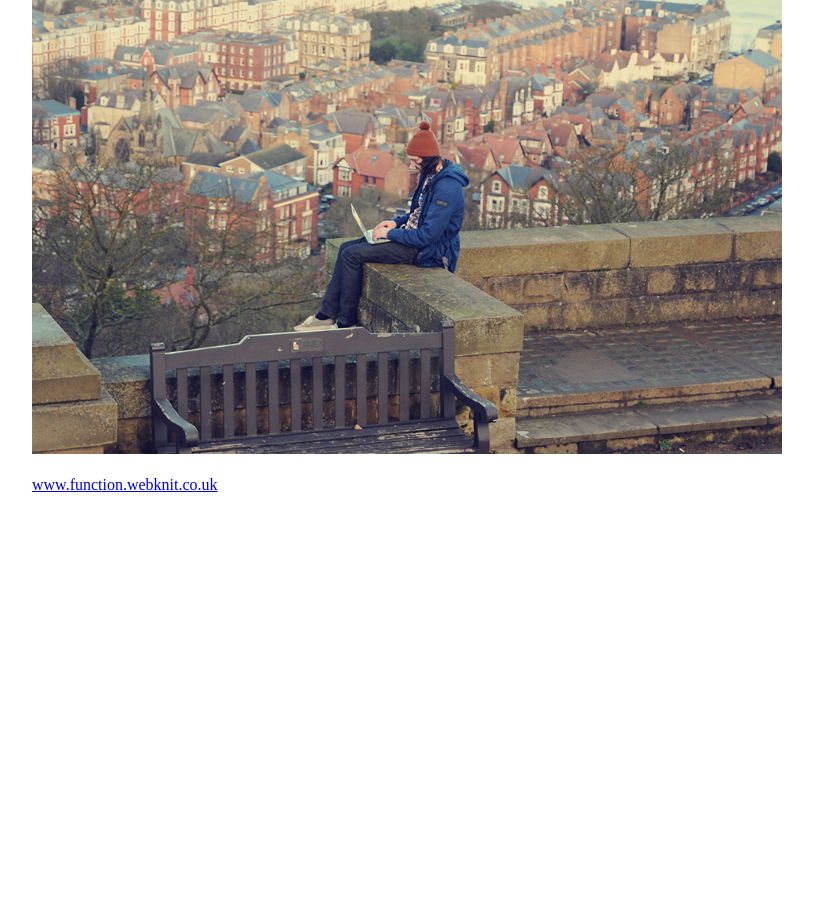
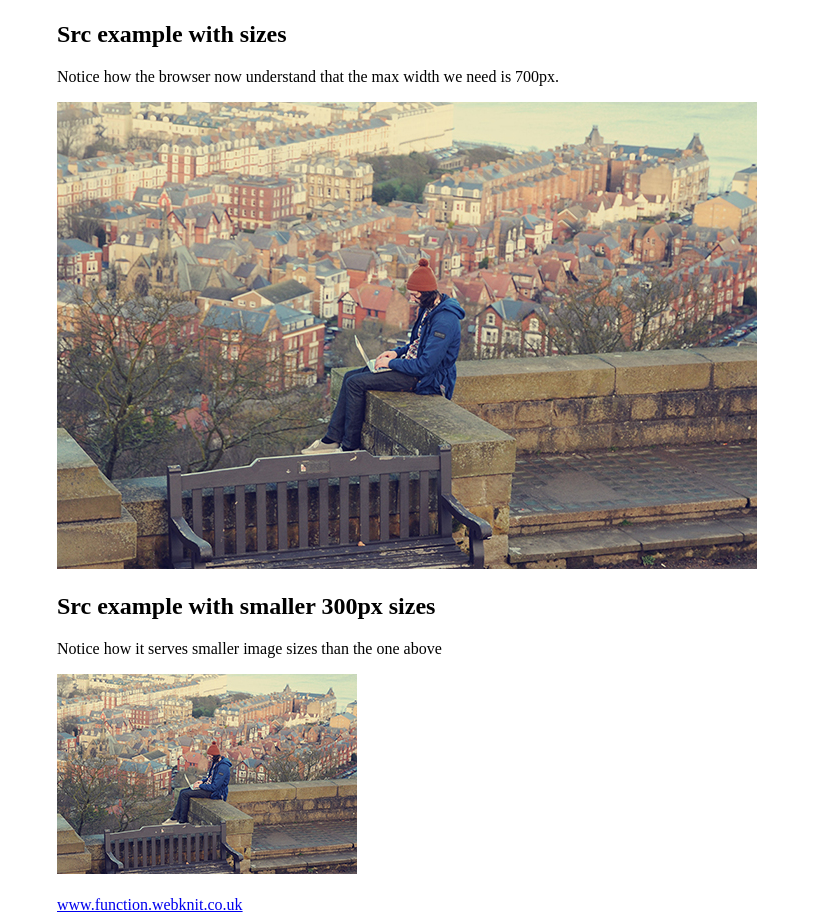
Before and after one commit to webknit/Picture-srcset, a plain HTML site: page index.html in a window 1280 px wide. Shown: the part 641-1563 px from the top of the page, without its empty margins (233-1046 px from the left). Before the commit the page ends 1143 px from the top, so only its background shows below. Drawn offline with Linux system fonts and the light colour scheme.

Commit message:
adding extra markup for examples

```diff
--- a/index.html
+++ b/index.html
@@ -11,7 +11,7 @@
 
 	.main-body {
 		margin: 0 auto;
-		max-width: 750px;
+		max-width: 700px;
 		width: 90%;
 	}
 
@@ -41,8 +41,28 @@ window.matchMedia||(window.matchMedia=function(){"use strict";var a=window.style
 
 		<h1>Picture &amp; srcset</h1>
 
-		<img src="300.jpg" srcset="300.jpg 300w, 700.jpg 700w, 750.jpg 750w, 1000.jpg 1000w, 1500.jpg 1500w, 2000.jpg 2000w, 3000.jpg 3000w" alt="yah">
+		<h2 id="srcset-nosizes">Src example without sizes</h2>
+		<p>Notice how this goes off the size of the viewport and not the size of our 700px container</p>
+		<img src="300.jpg"
+			srcset="300.jpg 300w, 700.jpg 700w, 750.jpg 750w, 1000.jpg 1000w, 1500.jpg 1500w, 2000.jpg 2000w, 3000.jpg 3000w"
+			alt="Src example without sizes">
 
+		<h2 id="srcset-sizes">Src example with sizes</h2>
+		<p>Notice how the browser now understand that the max width we need is 700px.</p>
+		<img src="300.jpg"
+			srcset="300.jpg 300w, 700.jpg 700w, 750.jpg 750w, 1000.jpg 1000w, 1500.jpg 1500w, 2000.jpg 2000w, 3000.jpg 3000w"
+			sizes="(min-width: 700px) 700px, 100vw"
+			alt="Src example with sizes">
+
+		<h2 id="srcset-sizes-smaller">Src example with smaller 300px sizes</h2>
+		<p>Notice how it serves smaller image sizes than the one above</p>
+		<img src="300.jpg"
+			srcset="300.jpg 300w, 700.jpg 700w, 750.jpg 750w, 1000.jpg 1000w, 1500.jpg 1500w, 2000.jpg 2000w, 3000.jpg 3000w"
+			sizes="(min-width: 300px) 300px, 100vw"
+			alt="Src example with smaller 300px sizes">
+
+		<!--
+<h2 id="srcset-sizes-smaller">Src example with smaller 300px sizes</h2>
 		<picture>
 			<source media="(min-width: 1500px)" srcset="3000.jpg">
 			<source media="(min-width: 1000px)" srcset="1000.jpg">
@@ -50,6 +70,7 @@ window.matchMedia||(window.matchMedia=function(){"use strict";var a=window.style
 		  	<source media="(min-width: 300px)" srcset="300.jpg">
 		  	<img src="300.jpg">
 		</picture>
+-->
 
 		<br><br>
         <a href="http://function.webknit.co.uk/">www.function.webknit.co.uk</a>
```
